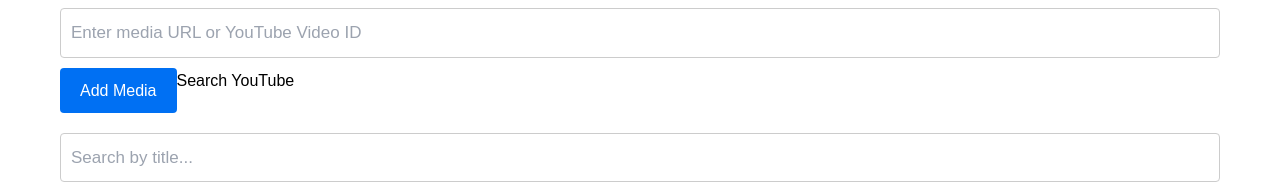
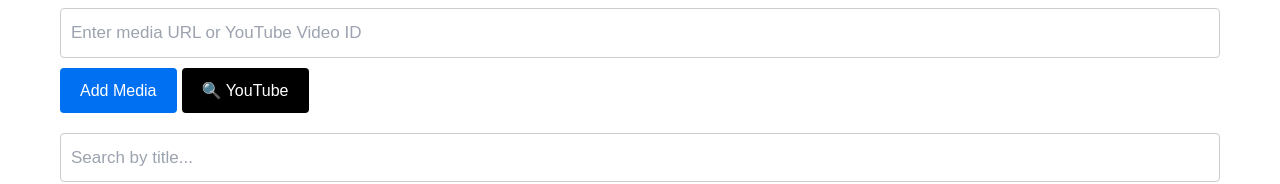
Before and after one commit to uk030621/MediaStore, a Next.js app: page /htmlpage in a window 1280 px wide. Shown: the part 332-516 px from the top of the page. Built offline with nearby package versions, Linux system fonts and the light colour scheme; no server answers; the database is empty.

Commit message:
Added YouTube search and back buttons

```diff
--- a/app/components/YouTubeSearch.js
+++ b/app/components/YouTubeSearch.js
@@ -64,7 +64,8 @@ const YouTubeSearch = () => {
 
   return (
     <div className="container mx-auto">
-        <Link className="mb-5" href="/htmlpage">Back to library</Link>
+      <Link href="/htmlpage" ><button className="bg-black text-white p-2 ml-2 rounded-md">⬅️ Library</button></Link>
+
       <div className="mb-4">
         <input
           type="text"
@@ -76,7 +77,7 @@ const YouTubeSearch = () => {
         <button onClick={handleSearch} className="bg-blue-500 text-white p-2 ml-2 rounded-md">
           Search
         </button>
-        <button onClick={handleClear} className="bg-gray-500 text-white p-2 ml-2 rounded-md">
+        <button onClick={handleClear} className="bg-black text-white p-2 ml-2 rounded-md">
           Clear/Reset
         </button>
       </div>
--- a/app/htmlpage/page.js
+++ b/app/htmlpage/page.js
@@ -279,7 +279,8 @@ export default function Home() {
 
         <div style={{ display: 'flex', justifyContent: 'flex-start', width: '100%' }}>
           <button type="submit" style={styles.button}>Add Media</button>
-          <Link className="ml-5 mt-2" href="/youtube">Search YouTube</Link>
+          <Link href="/youtube"><button style={styles.youtubeButton}>🔍 YouTube</button></Link>
+          {/*<Link className="ml-5 text-white bg-slate-800" href="/youtube">Search YouTube</Link>*/}
         </div>
       </form>
 
@@ -379,6 +380,16 @@ const styles = {
     cursor: 'pointer',
   },
 
+  youtubeButton: {
+    padding: '10px 20px',
+    backgroundColor: 'black',
+    color: '#fff',
+    border: 'none',
+    borderRadius: '4px',
+    cursor: 'pointer',
+    marginLeft: "5px",
+  },
+
   resetbutton:{
     padding: '10px 20px',
     backgroundColor: '#0070f3',
```
